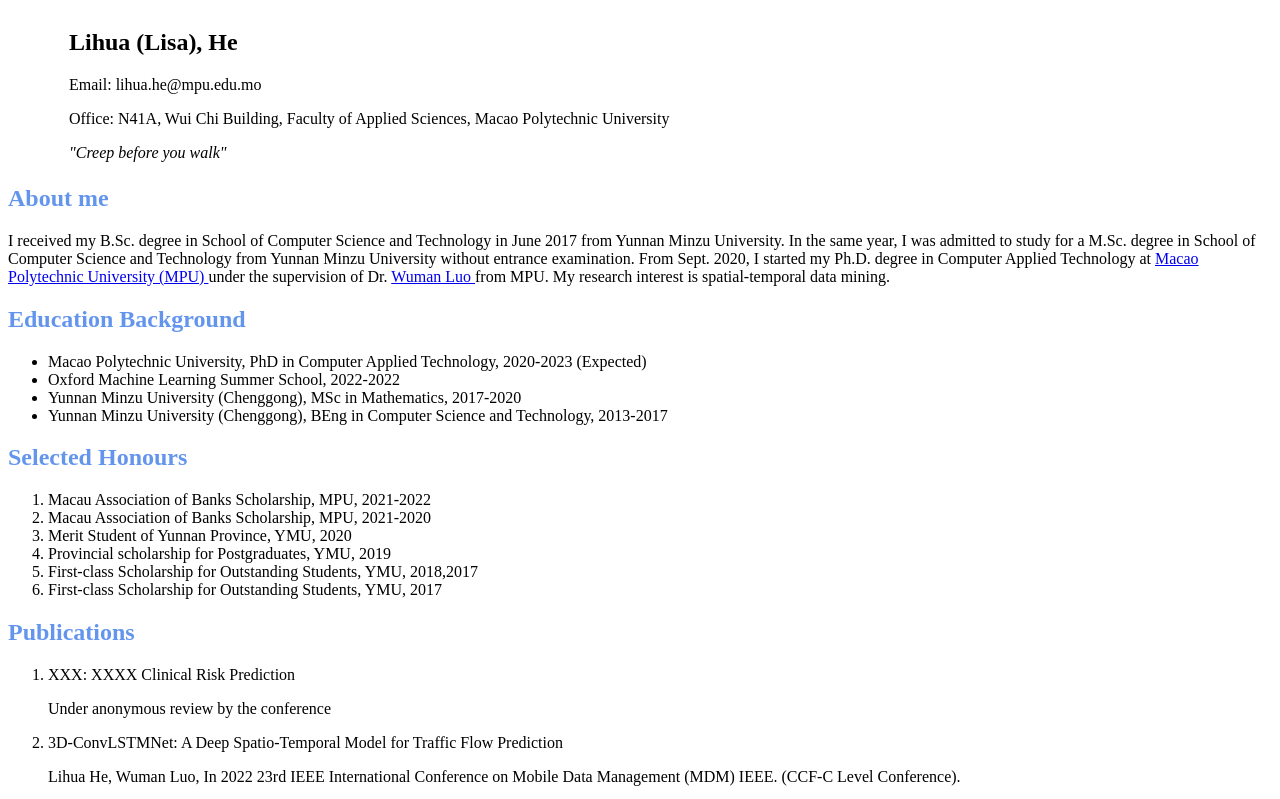
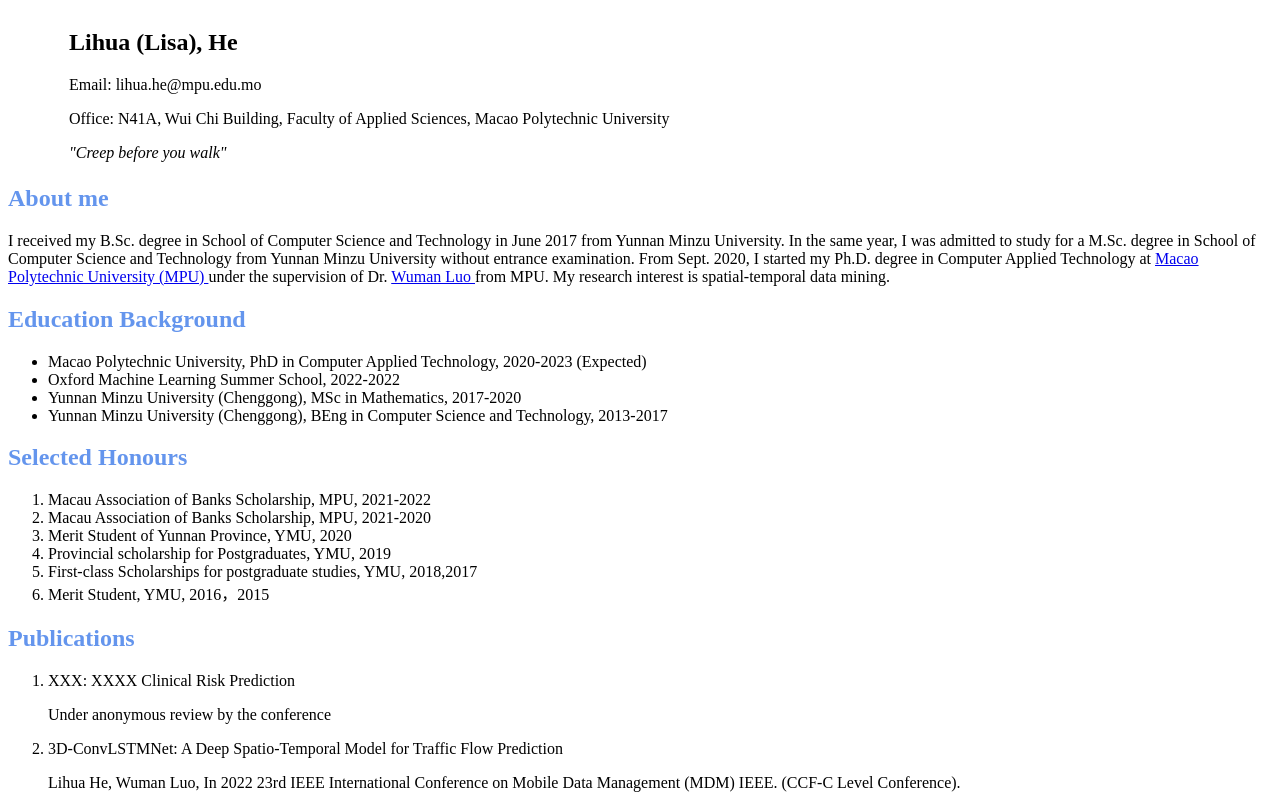
Before and after one commit to Lihua-He/Lihua-He.github.io, a plain HTML site: page index.html in a window 1280 px wide. Shown: the top 799 px of the page. Drawn offline with Linux system fonts and the light colour scheme.

Commit message:
Update index.html

```diff
--- a/index.html
+++ b/index.html
@@ -50,8 +50,8 @@
 	<li>Macau Association of Banks Scholarship, MPU, 2021-2020 </li>
             <li>Merit Student of Yunnan Province, YMU, 2020</li>
             <li>Provincial scholarship for Postgraduates, YMU, 2019</li>
-            <li>First-class Scholarship for Outstanding Students, YMU, 2018,2017</li>
-            <li>First-class Scholarship for Outstanding Students, YMU, 2017</li>
+            <li>First-class Scholarships for postgraduate studies, YMU, 2018,2017</li>
+            <li>Merit Student, YMU, 2016，2015</li>
         </ol>
 
 
```
